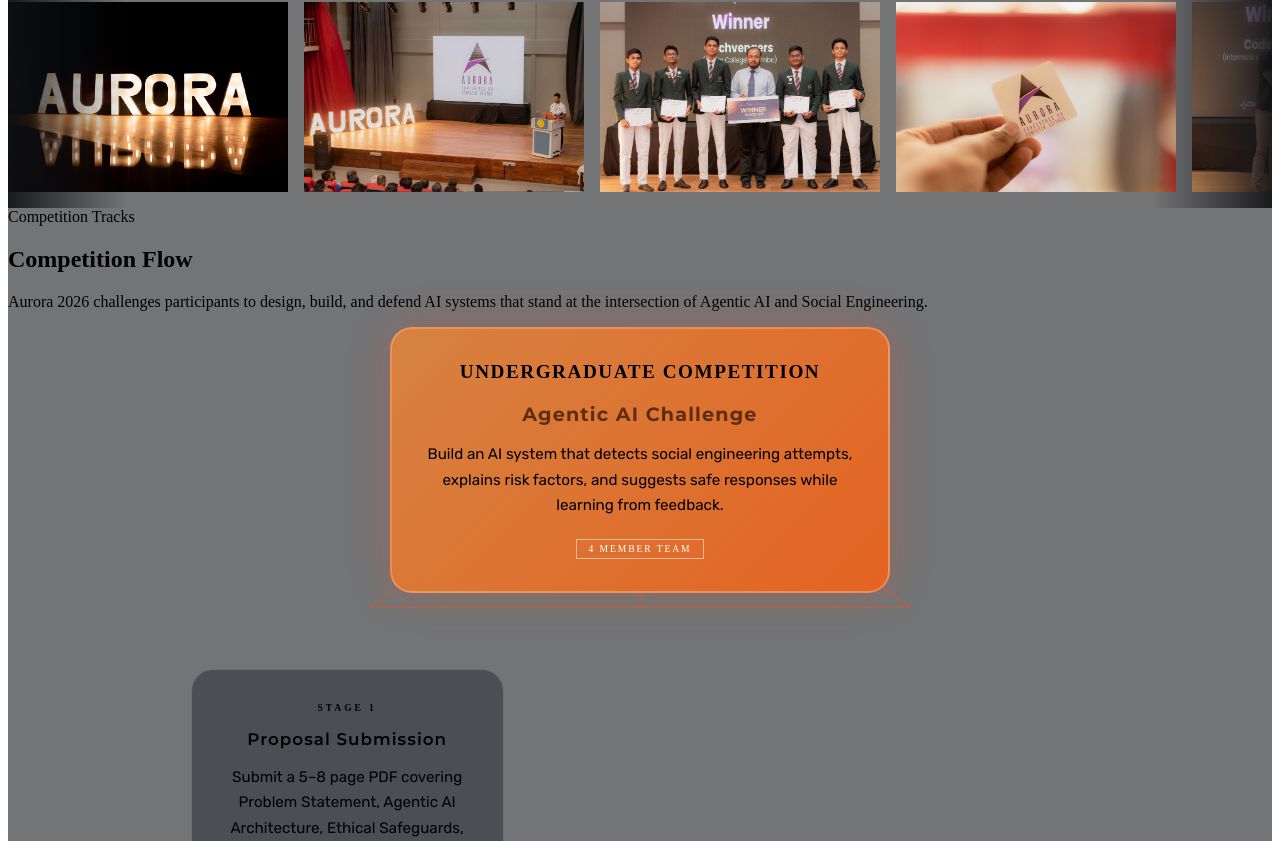
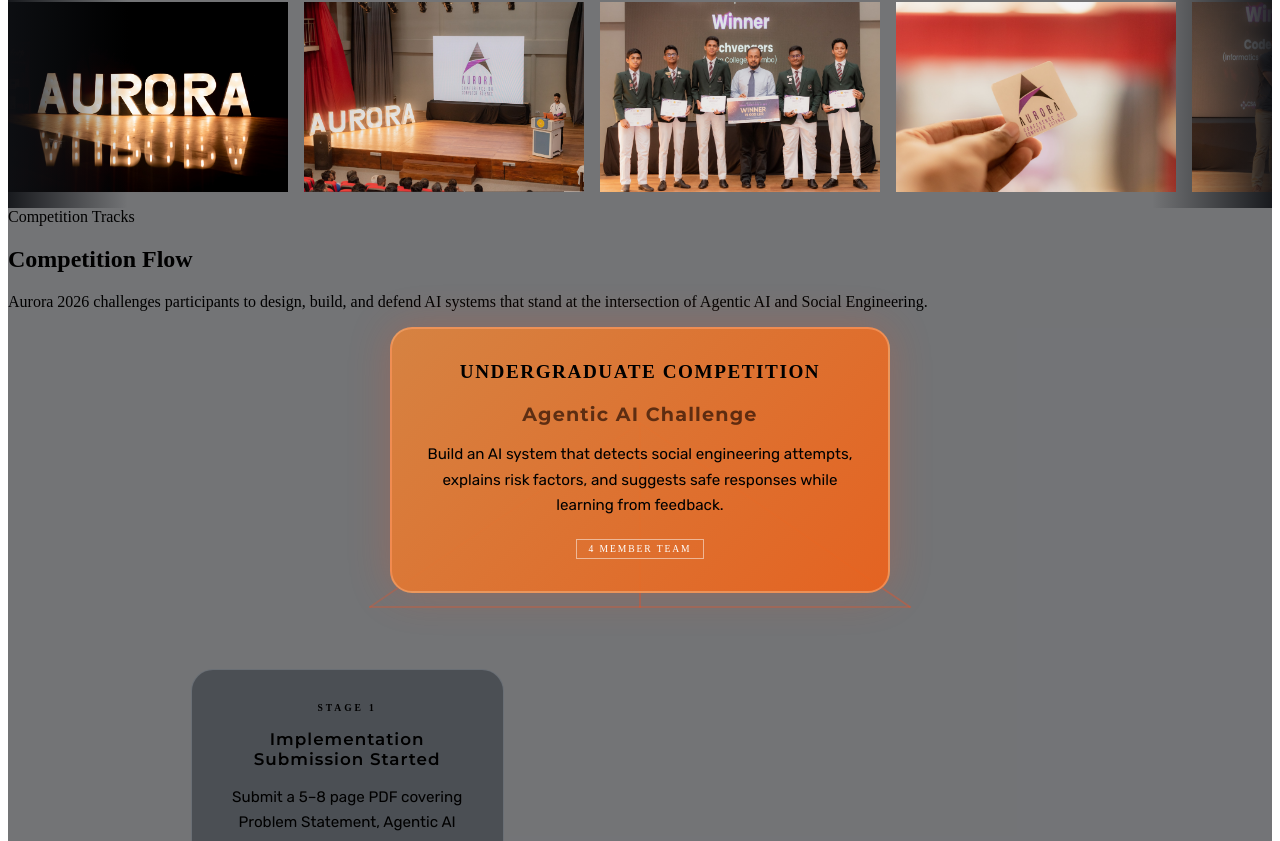
Before and after one commit to MathuPrac/aurora-2026, a React (Vite) app: page / in a window 1280 px wide. Shown: the part 1959-2800 px from the top of the page. Built offline with nearby package versions, Linux system fonts and the light colour scheme; the HTML template or start-up script is replaced by a standard one.

Commit message:
Change the Implimentation Button

```diff
--- a/src/components/FAQ.jsx
+++ b/src/components/FAQ.jsx
@@ -6,7 +6,7 @@
   const [open, setOpen] = useState(null)
 
   const stages = [
-    { number: '1', title: 'Proposal Submission', desc: '5–8 page PDF' },
+    { number: '1', title: 'Implementation Submission Started', desc: '5–8 page PDF' },
     { number: '2', title: 'Selection of Final 6 Teams', desc: 'Based on criteria' },
     { number: '3', title: 'Prototype & Evaluation', desc: 'GitHub + Demo video' },
     { number: '4', title: 'Final Presentation', desc: 'Live Q&A' },
--- a/src/data/index.js
+++ b/src/data/index.js
@@ -11,7 +11,7 @@
   },
   {
     dept: 'Stage 1',
-    name: 'Proposal Submission',
+    name: 'Implementation Submission Started',
     desc: 'Submit a 5–8 page PDF covering Problem Statement, Agentic AI Architecture, Ethical Safeguards, and Expected Impact.',
     tag: 'Undergraduate',
   },
@@ -55,12 +55,12 @@
   },
   {
     date: 'May 10',
-    title: 'Open Proposal Submission',
+    title: 'Implementation Submission Started',
     desc: 'Undergraduate participants can now submit their 5–8 page project proposals.',
   },
   {
     date: 'May 14',
-    title: 'Closing Proposal Submission',
+    title: 'Implementation Submission Started',
     desc: 'Deadline for undergraduates to submit their project proposals for Aurora 2026.',
   },
   {
@@ -155,7 +155,7 @@
   },
   {
     q: 'How many stages are in the undergraduate competition?',
-    a: 'There are four stages: Stage 1 — Proposal Submission (5–8 page PDF), Stage 2 — Selection of Final 6 Teams, Stage 3 — Prototype & Evaluation Report Submission (with GitHub repo and demo video), and Stage 4 — Final Live Presentation and Q&A.',
+    a: 'There are four stages: Stage 1 — Implementation Submission Started (5–8 page PDF), Stage 2 — Selection of Final 6 Teams, Stage 3 — Prototype & Evaluation Report Submission (with GitHub repo and demo video), and Stage 4 — Final Live Presentation and Q&A.',
   },
   {
     q: 'What does the school student competition involve?',
--- a/src/hooks/useRegistrationCta.js
+++ b/src/hooks/useRegistrationCta.js
@@ -16,7 +16,7 @@
     const distance = REGISTRATION_OPEN_AT - Date.now()
 
     if (distance <= 0) {
-      return { isOpen: true, label: 'PROPOSAL SUBMISSION OPEN', href: REGISTRATION_URL }
+      return { isOpen: true, label: 'IMPLEMENTATION SUBMISSION STARTED', href: REGISTRATION_URL }
     }
 
     return { isOpen: false, label: `REGISTER IN ${formatCountdown(distance)}`, href: '#register' }
```
